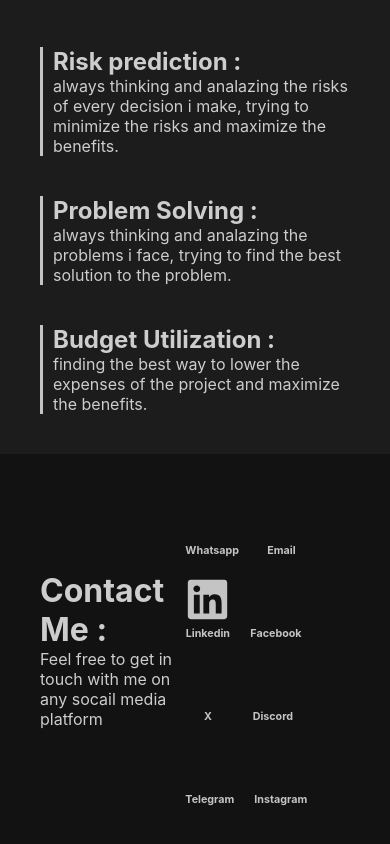
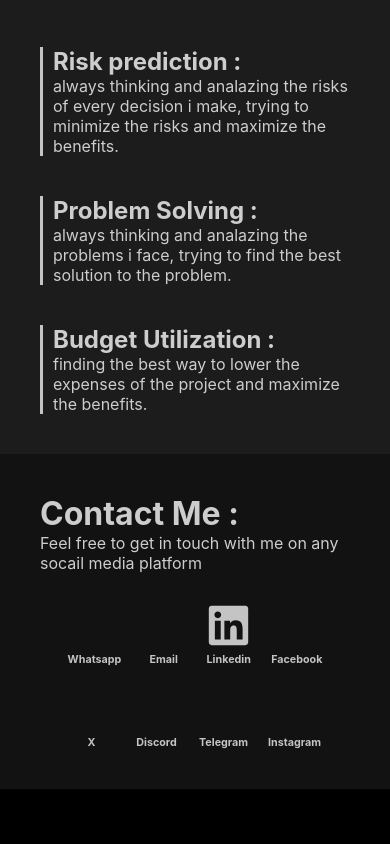
Before and after one commit to 249f/my_cv, a React (Create React App) app: page / in a window 390 px wide. Shown: the part 4380-5224 px from the top of the page. After the commit the page ends 5169 px from the top, so only its background shows below. Built offline with nearby package versions, Linux system fonts and the light colour scheme; some icons are missing; a web font is replaced by a local one.

Commit message:
responsive footer

```diff
--- a/src/pages/LandingPage.css
+++ b/src/pages/LandingPage.css
@@ -394,6 +394,17 @@
     .skills-marquee-container {
         width: 100%;
     }
+
+    .contact {
+        display: flex;
+        flex-direction: column;
+        gap: 30px;
+    }
+
+    .contact-content {
+        justify-content: center;
+        align-items: center;
+    }
 }
 
 
```
